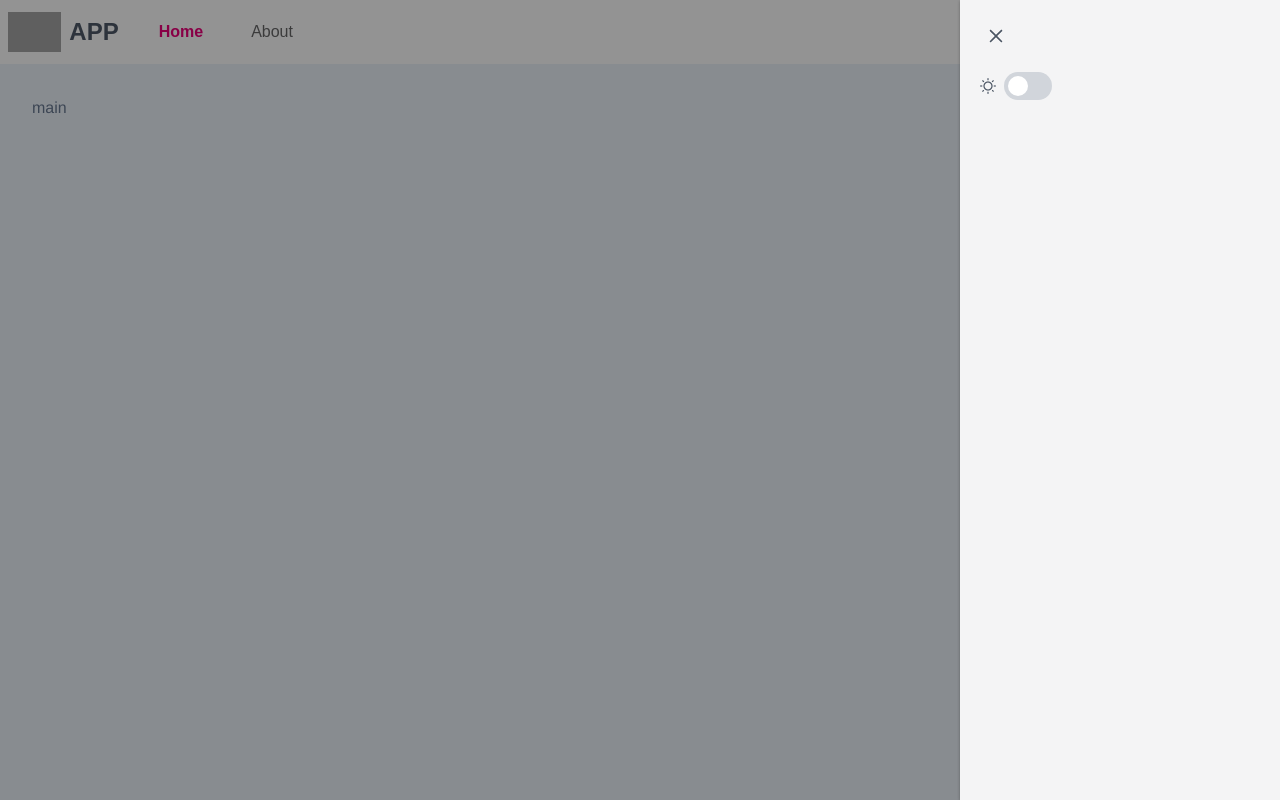
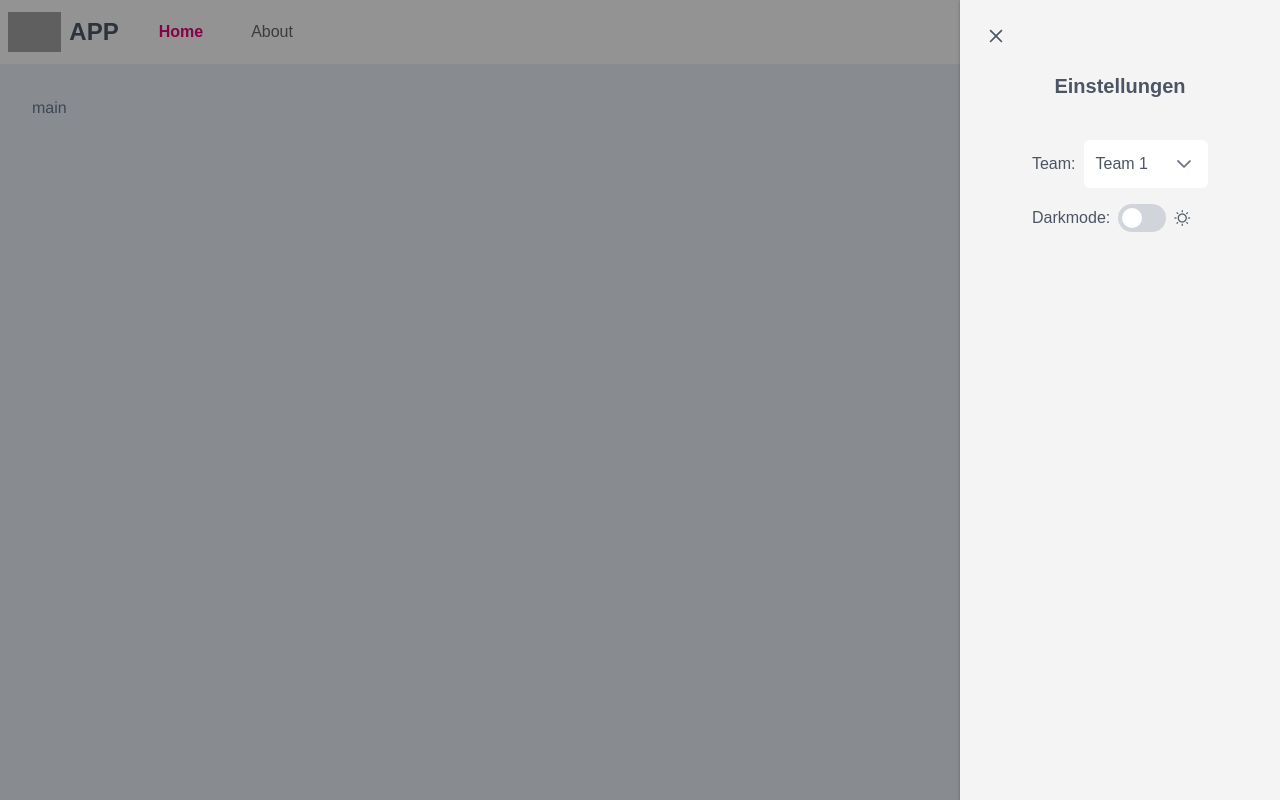
Before and after one commit to borsTiHD/vue-project, a Vue app: page / in a window 1280 px wide. Both pictures are taken after a click on the button 1248 px from the left and 32 px from the top of the page. Built offline with nearby package versions, Linux system fonts and the light colour scheme; grey boxes are pictures that could not be loaded; a web font is replaced by a local one.

Commit message:
Sidebar für Einstellungen hinzugefügt und erstes Dropdown für Teamauswahl.

```diff
--- a/src/components/layout/AppSidebar.vue
+++ b/src/components/layout/AppSidebar.vue
@@ -1,10 +1,21 @@
 <template>
     <div>
-        <Button class="p-button-rounded p-button-text" icon="pi pi-bars" v-tooltip.bottom="'Einstellungen'" @click="showSidebar = true"/>
-        <Sidebar v-model:visible="showSidebar" :baseZIndex="10000" position="right" class="bg-zinc-100 dark:bg-zinc-700 dark:text-white">
-            <div class="flex items-center" v-tooltip.bottom="`Change to ${isDarkMode ? 'Light' : 'Dark'}`">
-                <i class="pi mr-2" :class="isDarkMode ? 'pi-moon' : 'pi-sun'"></i>
-                <InputSwitch v-model="isDarkMode" @change="updateDarkmode" />
+        <Button class="p-button-secondary p-button-rounded p-button-text" icon="pi pi-bars" v-tooltip.left="'Einstellungen'" @click="showSidebar = true"/>
+        <Sidebar v-model:visible="showSidebar" position="right" class="bg-zinc-100 dark:bg-zinc-700 dark:text-white">
+            <div class="grid justify-items-center">
+                <p class="text-xl font-semibold">Einstellungen</p>
+                <Divider />
+                <ul class="flex-col space-y-4 list-none">
+                    <li class="flex items-center" v-tooltip.left="`Change to ${isDarkMode ? 'Light' : 'Dark'}`">
+                        <p class="">Team:</p>
+                        <Dropdown class="ml-2" v-model="team" :options="teams" @change="changeTeam" />
+                    </li>
+                    <li class="flex items-center" v-tooltip.left="`Change to ${isDarkMode ? 'Light' : 'Dark'}`">
+                        <p class="">Darkmode:</p>
+                        <InputSwitch class="mx-2" v-model="isDarkMode" @change="updateDarkmode" />
+                        <i class="pi" :class="isDarkMode ? 'pi-moon' : 'pi-sun'"></i>
+                    </li>
+                </ul>
             </div>
         </Sidebar>
     </div>
@@ -23,13 +34,27 @@ const isDarkMode = computed(() => darkModeStore.isDarkMode)
 
 // Darkmode Toggle
 const updateDarkmode = () => { darkModeStore.setDarkMode(!isDarkMode.value) }
+
+// Teams
+const teams = ['Team 1', 'Team 2', 'Team 3']
+const team = ref('Team 1')
+const changeTeam = (event: object) => {
+    console.log('Change Team:', event?.value)
+}
 </script>
 
 <style>
+/* Z-Index fixes */
 .p-sidebar {
     z-index: 10000;
 }
 .p-sidebar-mask {
     z-index: 9000;
 }
+.p-tooltip {
+    z-index: 10001;
+}
+.p-dropdown-panel {
+    z-index: 10001;
+}
 </style>
--- a/src/plugins/PrimeVue.ts
+++ b/src/plugins/PrimeVue.ts
@@ -17,8 +17,10 @@ import Tooltip from 'primevue/tooltip'
 import Menubar from 'primevue/menubar'
 import Sidebar from 'primevue/sidebar'
 import Card from 'primevue/card'
+import Divider from 'primevue/divider'
 import Dialog from 'primevue/dialog'
 import Button from 'primevue/button'
+import Dropdown from 'primevue/dropdown'
 import InputText from 'primevue/inputtext'
 import InputSwitch from 'primevue/inputswitch'
 
@@ -29,8 +31,10 @@ export const PrimeVuePlugin = {
         app.component('Menubar', Menubar)
         app.component('Sidebar', Sidebar)
         app.component('Card', Card)
+        app.component('Divider', Divider)
         app.component('Dialog', Dialog)
         app.component('Button', Button)
+        app.component('Dropdown', Dropdown)
         app.component('InputText', InputText)
         app.component('InputSwitch', InputSwitch)
     }
```
